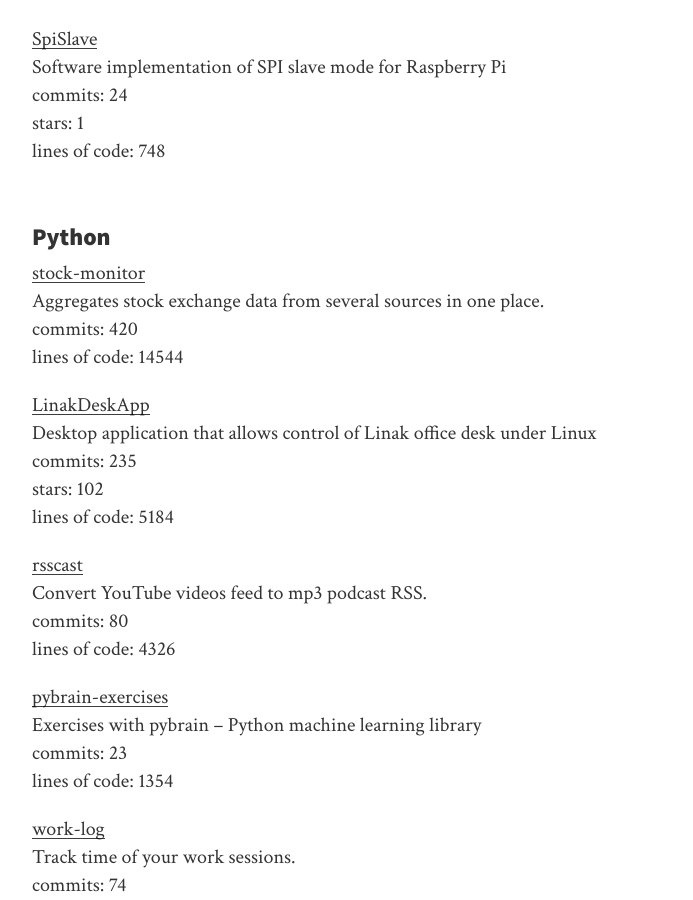
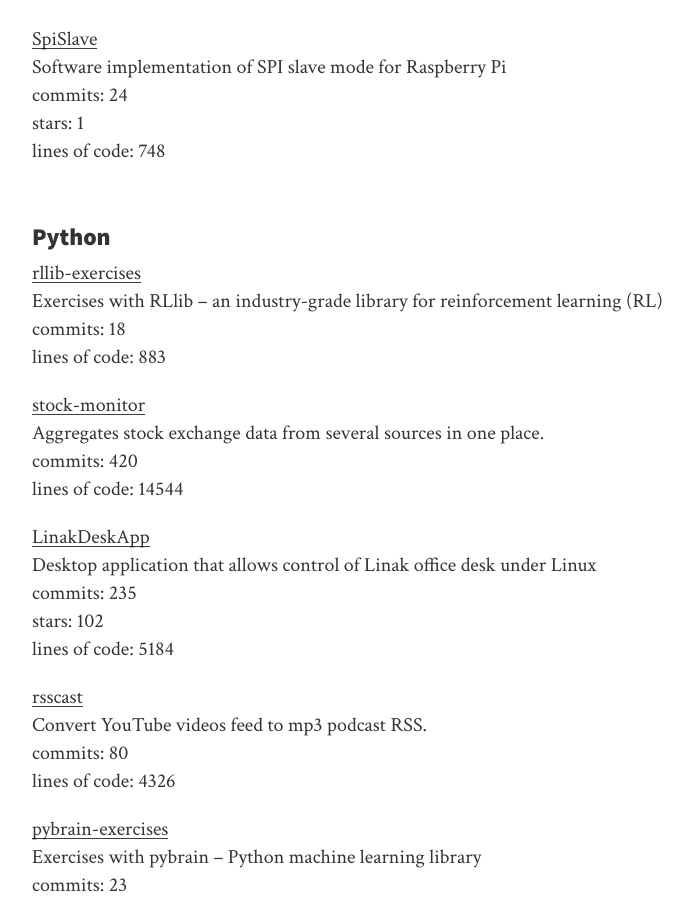
Before and after one commit to anetczuk/anetczuk.github.io, a Jekyll site: the page built from docs/repos.md, in a window 1280 px wide and 900 px high, scrolled down 2671 px. Shown: the whole window, without its empty margins (258-951 px from the left). Built offline with Jekyll 4.4.1, drawn with Linux system fonts in a browser that asks for light colours; nearby versions of some CDN libraries; some of the changed text lies outside the part shown.

Commit message:
Update data

```diff
--- a/docs/repos.md
+++ b/docs/repos.md
@@ -97,6 +97,11 @@
 lines of code: 748
 
 ### <a name="cat_python"></a> Python
+
+[rllib-exercises](https://github.com/anetczuk/rllib-exercises)<br/>
+Exercises with RLlib -- an industry-grade library for reinforcement learning (RL)<br/>
+commits: 18<br/>
+lines of code: 883
 
 [stock-monitor](https://github.com/anetczuk/stock-monitor)<br/>
 Aggregates stock exchange data from several sources in one place.<br/>
@@ -201,6 +206,11 @@
 
 ### <a name="cat_reinforcement_learning"></a> Reinforcement learning
 
+[rllib-exercises](https://github.com/anetczuk/rllib-exercises)<br/>
+Exercises with RLlib -- an industry-grade library for reinforcement learning (RL)<br/>
+commits: 18<br/>
+lines of code: 883
+
 [pybrain-exercises](https://github.com/anetczuk/pybrain-exercises)<br/>
 Exercises with pybrain -- Python machine learning library<br/>
 commits: 23<br/>
@@ -313,6 +323,12 @@
 </tr> </thead>
 <tbody>
 <tr>
+        <td><a href="https://github.com/anetczuk/rllib-exercises">rllib-exercises</a></td>
+        <td>2021-12-19 22:26:23</td> <td>2021-12-21 00:21:46</td> <td style="text-align:center">18</td>
+        <td style="text-align:center"></td>
+        <td style="text-align:center">883</td>
+</tr>
+<tr>
         <td><a href="https://github.com/anetczuk/stock-monitor">stock-monitor</a></td>
         <td>2020-10-13 22:38:09</td> <td>2021-12-03 21:03:32</td> <td style="text-align:center">420</td>
         <td style="text-align:center"></td>
@@ -320,9 +336,9 @@
 </tr>
 <tr>
         <td><a href="https://github.com/anetczuk/anetczuk.github.io">anetczuk.github.io</a></td>
-        <td>2018-06-13 18:26:01</td> <td>2021-11-25 21:55:50</td> <td style="text-align:center">21</td>
+        <td>2018-06-13 18:26:01</td> <td>2021-11-25 21:55:50</td> <td style="text-align:center">29</td>
         <td style="text-align:center"></td>
-        <td style="text-align:center">4295</td>
+        <td style="text-align:center">4330</td>
 </tr>
 <tr>
         <td><a href="https://github.com/anetczuk/LinakDeskApp">LinakDeskApp</a></td>
@@ -508,7 +524,7 @@
 </tbody>
 <tfoot> <tr>
       <th id="total" colspan="3" style="text-align:right">Total:</th>
-      <th style="text-align:center">2651</th>
+      <th style="text-align:center">2677</th>
       <th style="text-align:center">139</th>
-      <th style="text-align:center">150848</th>
+      <th style="text-align:center">151766</th>
 </tr> </tfoot></table>
--- a/src/gen/repos_description.csv
+++ b/src/gen/repos_description.csv
@@ -18,7 +18,7 @@
 ,Data:,,,,,,,
 ,name,category,summary,create_date,push_date,stars,commits,loc
 ,ADiKtEd,Fork,Advanced level editor for Dungeon Keeper 1,2021-06-09T21:37:07Z,2021-08-30T19:28:18Z,,11,
-,anetczuk.github.io,Other,Webpage repository,2018-06-13T18:26:01Z,2021-11-25T21:55:50Z,,21,4295
+,anetczuk.github.io,Other,Webpage repository,2018-06-13T18:26:01Z,2021-11-25T21:55:50Z,,29,4330
 ,AppDrawer,Fork,App Drawer for Android,2019-12-15T19:44:05Z,2016-07-20T03:35:37Z,,,
 ,BluetoothGattMitm,Python;Hardware related,Revealing unknown GATT/BLE protocol by mediation in communication between device and client,2018-09-29T20:11:24Z,2020-05-27T11:35:59Z,7,36,2100
 ,boost_utf_dependency,C++,Boost Unit Test automatic registration facility for dependencies between tests.,2013-03-20T18:54:59Z,2013-04-06T13:34:16Z,,13,1979
@@ -40,6 +40,7 @@
 ,ReinforcedAgent,Reinforcement learning,Implementation of reinforcement learning algorithms based on book of R. S. Sutton and A. Barto.,2016-06-05T22:05:52Z,2016-06-06T19:22:25Z,,4,2460
 ,restore-config,Python,Two scripts that help to configure headless devices over network. Especially useful when configuration might break the connection.,2017-05-18T19:12:32Z,2017-05-18T19:54:46Z,,4,152
 ,ReverseCRC,Python;Hardware related,"Finding polynomial, init and xor values of CRC.",2017-12-25T20:54:15Z,2020-10-03T23:43:59Z,2,75,3218
+,rllib-exercises,Python;Reinforcement learning,Exercises with RLlib -- an industry-grade library for reinforcement learning (RL),2021-12-19T22:26:23Z,2021-12-21T00:21:46Z,,18,883
 ,ros-robotic-arm-playground,Python;ROS,Robotic arm simulation with ROS and Gazebo,2019-08-20T23:05:46Z,2019-08-21T22:51:54Z,,13,927
 ,ros-self-balancer-playground,Python;ROS,Two wheeled balancing robot playground with ROS and Gazebo,2019-08-01T22:45:44Z,2021-05-19T20:27:16Z,5,71,3101
 ,rsscast,Python;Qt,Convert YouTube videos feed to mp3 podcast RSS.,2021-02-07T20:00:00Z,2021-11-05T23:46:20Z,,80,4326
```
Also changed, not shown: other parts of docs/repos.md (+2 -2 lines).
